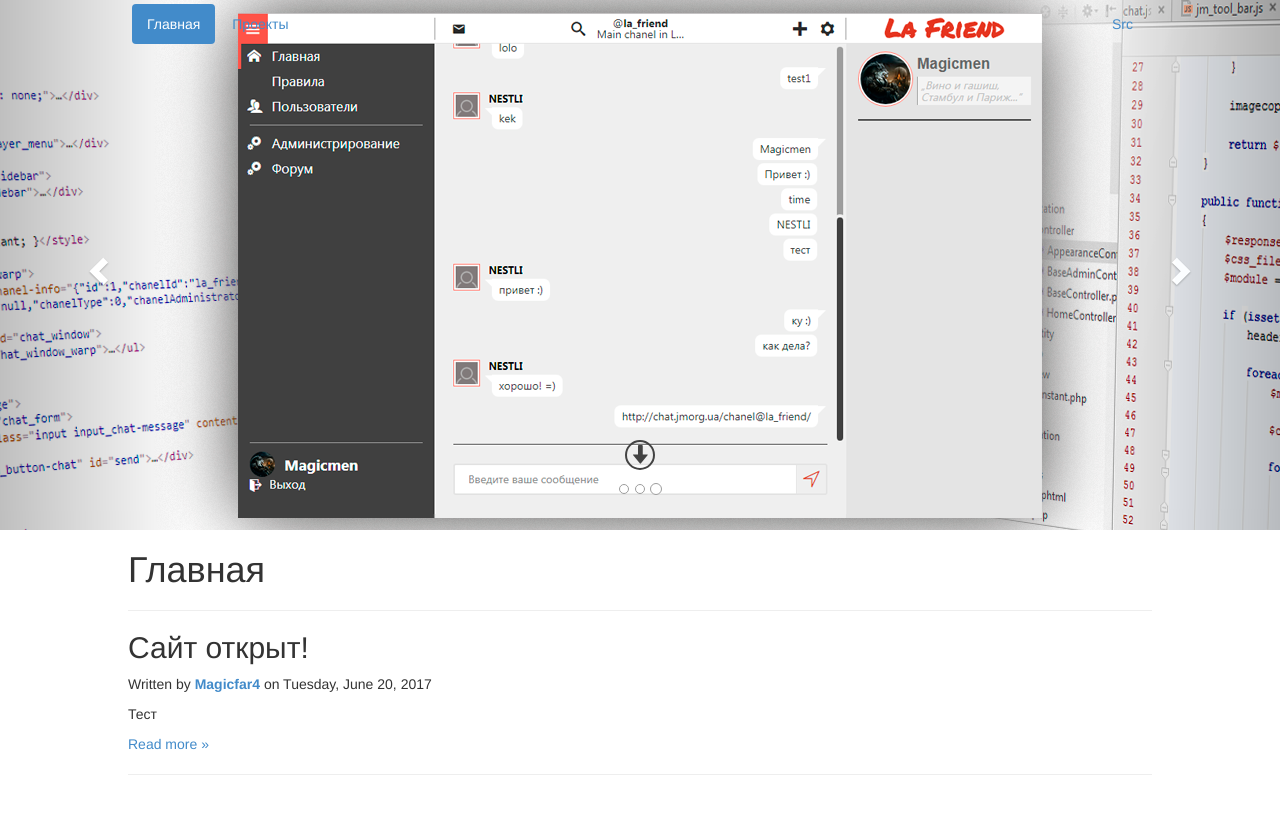
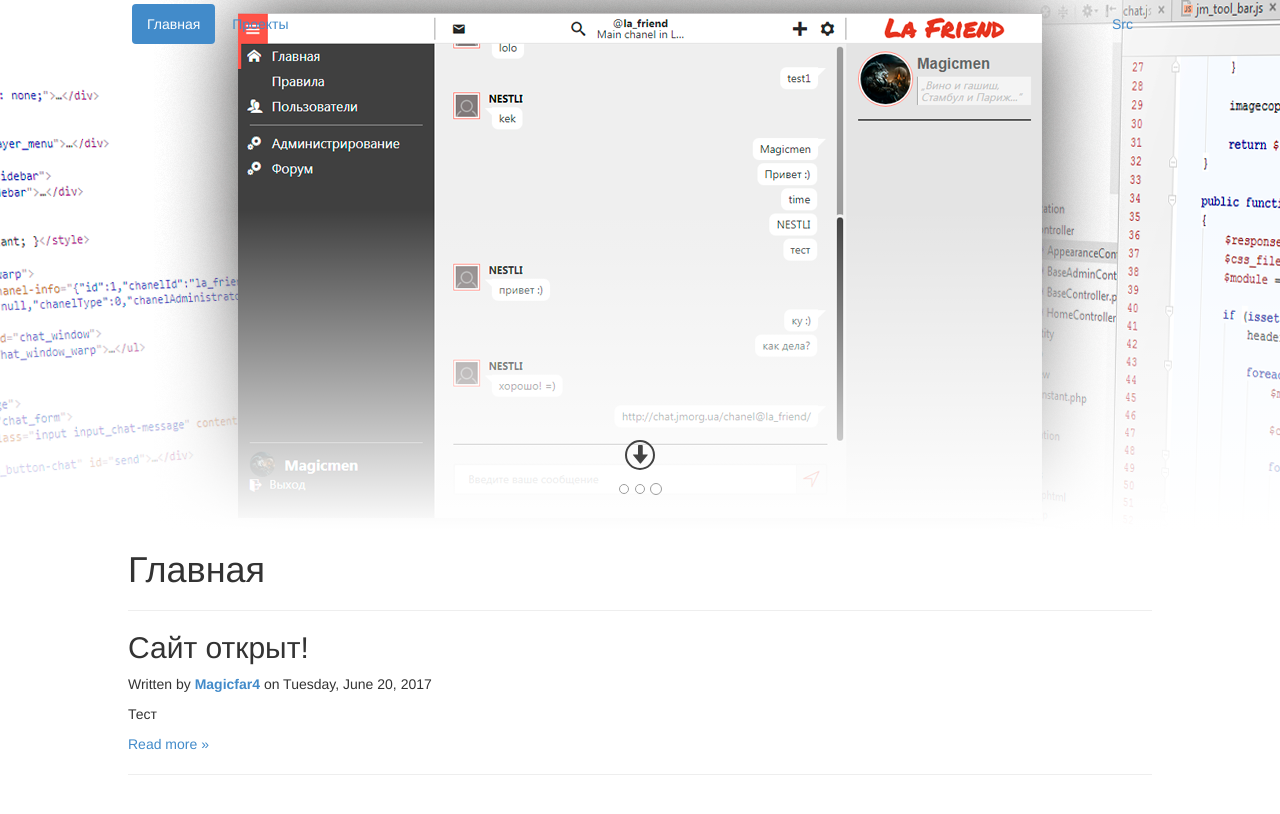
Before and after one commit to jm-organization/jm-organization.github.io, a Jekyll site: the page built from index.html, in a window 1280 px wide and 1400 px high. Shown: the top 814 px of the window. Built offline with Jekyll 4.4.1, drawn with Linux system fonts in a browser that asks for light colours.

Commit message:
исправления

```diff
--- a/assets/css/main.css
+++ b/assets/css/main.css
@@ -46,6 +46,8 @@
     .jm-header .jm-layer.nav-layer {
       position: absolute;
       z-index: 5897; }
+  .jm-header .carousel-inner {
+    z-index: 14; }
   .jm-header .carousel-inner > .item > div[data-role="img"] {
     background: no-repeat center 0;
     height: 530px;
@@ -55,7 +57,7 @@
     position: absolute;
     top: 210px;
     background: linear-gradient(to top, #ffffff, transparent);
-    width: inherit; }
+    width: 100%; }
 
 .jm-warp {
   position: absolute;
--- a/assets/css/main.sass
+++ b/assets/css/main.sass
@@ -52,6 +52,9 @@
       position: absolute
       z-index: $maxZIndex - 1
 
+  .carousel-inner
+    z-index: 14
+
   .carousel-inner > .item > div[data-role="img"]
     background: no-repeat center 0
     height: $headerHeight
@@ -62,7 +65,7 @@
     position: absolute
     top: 210px
     background: linear-gradient(to top, #ffffff, transparent)
-    width: inherit
+    width: 100%
 
 .jm-warp
   position: absolute
```
